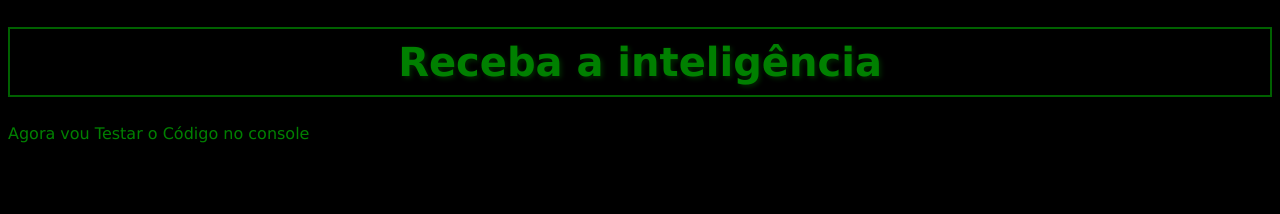
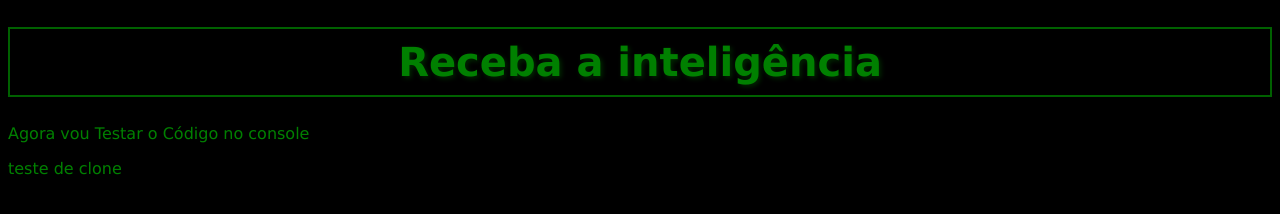
Before and after one commit to Sithluis/tutors-git, a plain HTML site: page index.html in a window 1280 px wide. Drawn offline with Linux system fonts and the light colour scheme.

Commit message:
outro teste de versão

```diff
--- a/index.html
+++ b/index.html
@@ -9,6 +9,7 @@
 <body>
     <h1>Receba a inteligência</h1>
     <p>Agora vou Testar o Código no console</p>
+    <p>teste de clone</p>
 </body>
 <script src="teste.js"></script>
 </html>
```
